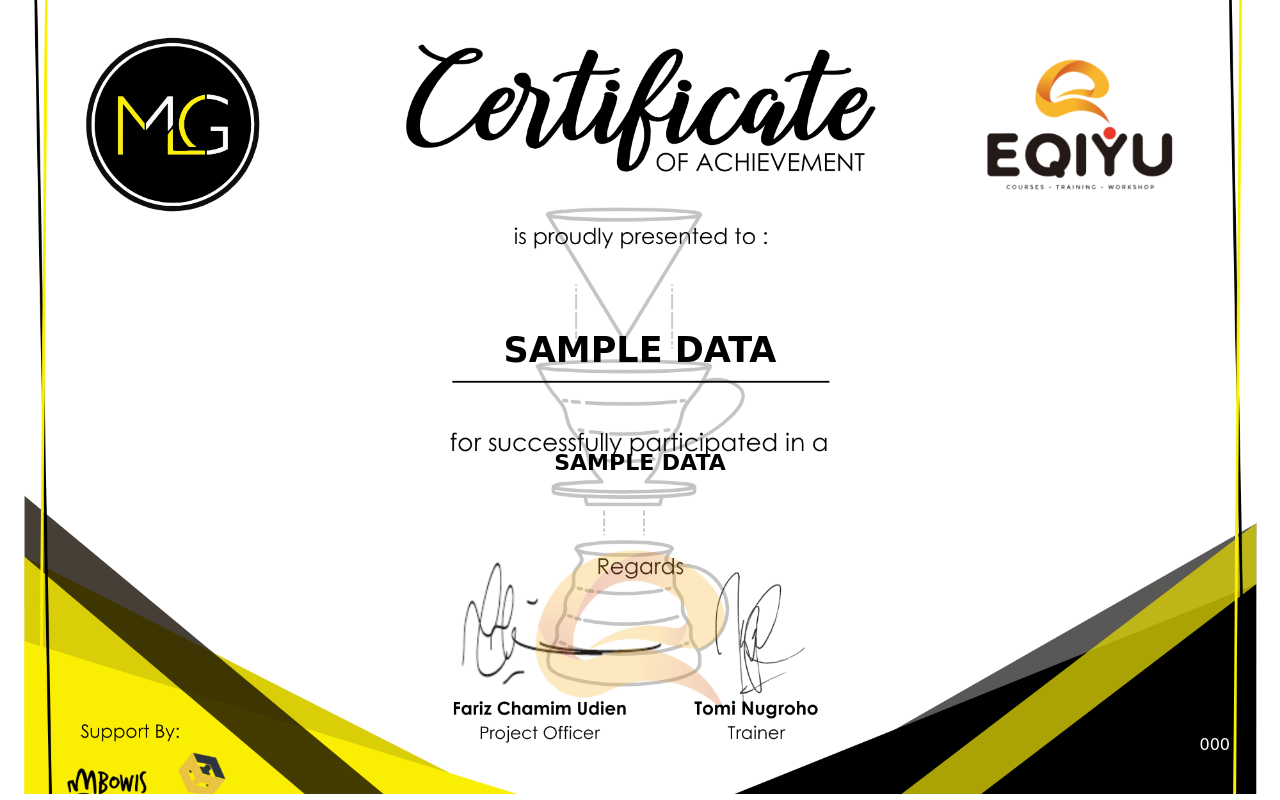
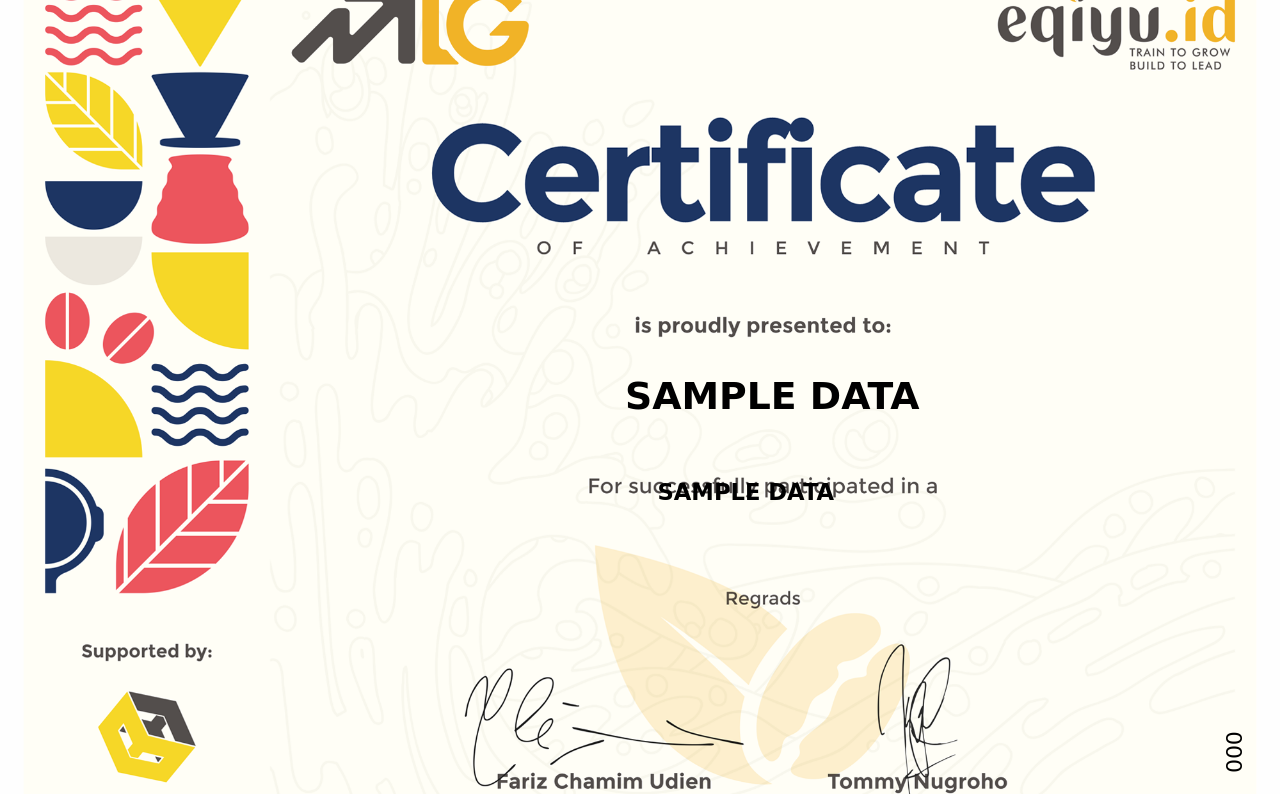
Before and after one commit to cukdus/eqiyuci4, a CodeIgniter 4 app: the page made by app/Views/admin/sertifikat/pdf_certificate.php in a window 1280 px wide. Run offline with PHP 8.4 and a stand-in for CodeIgniter, Linux system fonts and the light colour scheme; the template is opened without the code that fills it: most values are stand-ins (such as "Sample title", 1, 10 or a date in 2020); some libraries are stand-ins or nearby versions.

Commit message:
style(certificate): adjust certificate layout and styling
- Update recipient name and class positioning in view_certificate
- Modify certificate number styling with rotation
- Refine PDF certificate layout with precise measurements

```diff
--- a/app/Views/admin/sertifikat/pdf_certificate.php
+++ b/app/Views/admin/sertifikat/pdf_certificate.php
@@ -14,18 +14,10 @@
             position: relative;
         }
         .bg-img { position: absolute; top: 0; left: 0; width: 100%; height: 100%; object-fit: cover; z-index: 1; }
-        .content {
-            text-align: center;
-            position: absolute;
-            top: 50%;
-            left: 50%;
-            transform: translate(-50%, -50%);
-            width: 80%;
-            z-index: 2;
-        }
-        .recipient { font-size: 35px; font-weight: 700; text-transform: uppercase; margin: 60px 0 80px; }
-        .kelas { font-size: 22px; font-weight: 600; text-transform: uppercase; margin: 50px 0; }
-        .number { position: absolute; bottom: 40px; right: 50px; font-size: 16px; color: #ffffff !important; z-index: 3; }
+        .content { position: absolute; top: 52mm; left: 0; right: 0; z-index: 2; }
+        .recipient { font-size: 10mm; font-weight: 700; text-transform: uppercase; text-align: center; margin: 47mm 0 6mm 70mm; color: #000; }
+        .kelas { font-size: 6mm; font-weight: 600; text-align: center; text-transform: uppercase; margin: 16mm 0 0 56mm; color: #000; }
+        .number { position: absolute; bottom: 5.6mm; right: 15.6mm; font-size: 5.8mm; color: #000; z-index: 3; display: inline-block; transform: rotate(90deg); transform-origin: bottom right; }
     </style>
     <?php $d = $data ?? []; ?>
     </head>
--- a/app/Views/admin/sertifikat/view_certificate.php
+++ b/app/Views/admin/sertifikat/view_certificate.php
@@ -25,12 +25,12 @@
         }
         .certificate-content { text-align: center; margin: 200px 0; }
         .recipient-name {
-            font-size: 60px; color: #000; margin: 70px 0 20px;
+            font-size: 50px; color: #000; margin: 120px 0 20px 220px;
             font-family: 'Teko', sans-serif; text-transform: uppercase;
             display: inline-block; padding: 0 50px 5px;
         }
-        .certificate-class { font-size: 24px; font-weight: bold; text-transform: uppercase; margin: 20px 0; color: #000; }
-        .certificate-number { position: absolute; bottom: 40px; right: 20px; font-size: 18px; font-family: 'Rubik', sans-serif; color: #fff; }
+        .certificate-class { font-size: 24px; font-weight: bold; text-transform: uppercase; margin: 20px 0 0 210px; color: #000; }
+        .certificate-number { position: absolute; bottom: 15px; right: 35px; font-size: 22px; font-weight: bold; font-family: 'Rubik', sans-serif; color: #000; display: inline-block; transform: rotate(90deg); transform-origin: bottom right; }
         .download-button { position: fixed; bottom: 20px; right: 20px; z-index: 1000; }
         @media print { body { background: none; } .certificate-container { box-shadow: none; margin: 0; padding: 40px; } .download-button { display: none; } }
     </style>
```
Also changed, not shown: public/assets/images/certificate-bg.png, public/assets/images/sertiflama.png (added).
